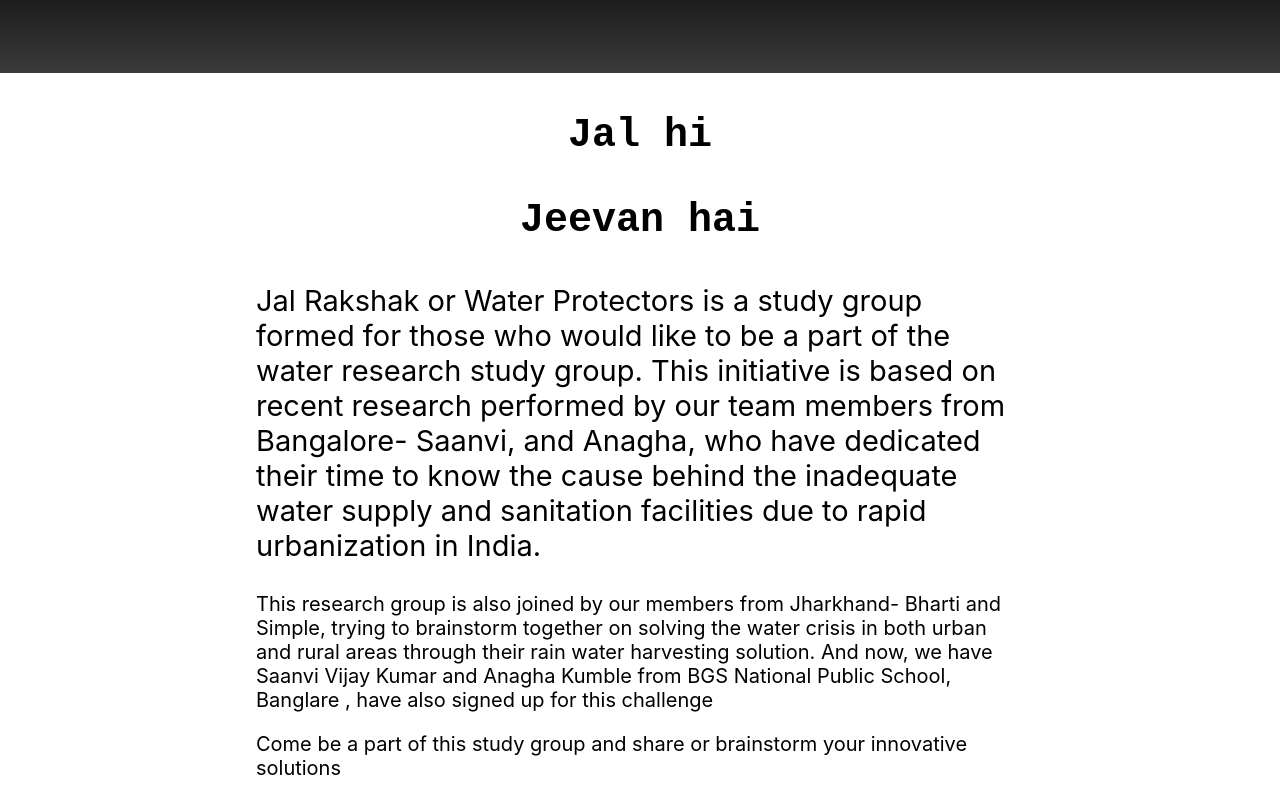
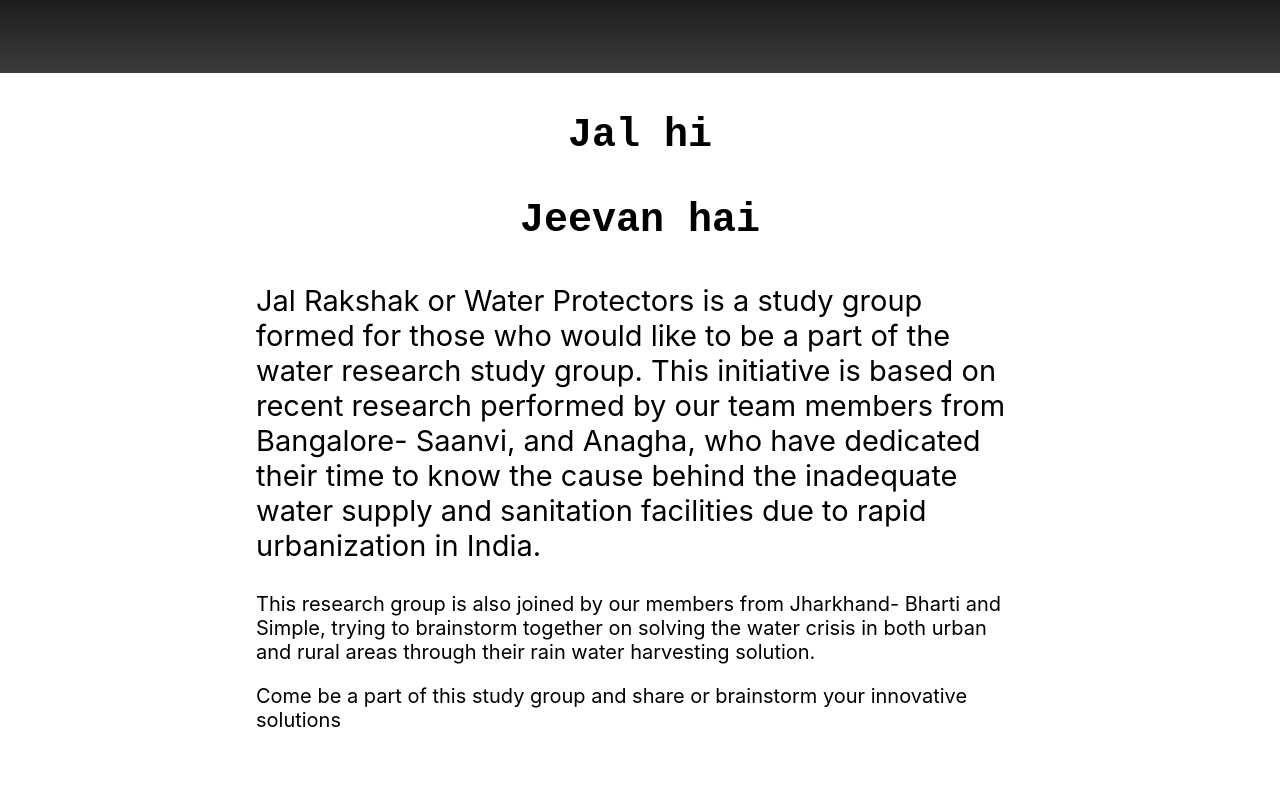
Before and after one commit to charvi16/JalhaitoKalhai, a React (Create React App) app: page /Study in a window 1280 px wide. Shown: the part 527-1327 px from the top of the page. After the commit the page ends 1279 px from the top, so only its background shows below. Built offline with nearby package versions, Linux system fonts and the light colour scheme.

Commit message:
Added some text

```diff
--- a/src/components/about/about.jsx
+++ b/src/components/about/about.jsx
@@ -91,6 +91,7 @@ function About() {
           Jharkhand, took the initiative to prepare this project for the National Students Innovative
           Challenge, a nationwide school challenge/contest run by e-vidyaloka (website:
           <a href="https://www.evidyaloka.org/national-student-innovation-challenge" target="_blank" rel="noopener noreferrer"> e-vidyaloka</a>).
+          And now, we have Saanvi Vijay Kumar and Anagha Kumble, from BGS National Public School in Banglare, have also signed up for this challenge.
         </p>
         <p className='text-3'>
           This project will help us serve the community at large by sharing knowledge about different ways to effectively and efficiently utilize water resources, one such is rainwater harvesting or by creating small water storages where we can store precious rainwater to be utilized later.
--- a/src/components/study/study.jsx
+++ b/src/components/study/study.jsx
@@ -84,7 +84,7 @@ function Study() {
         Jal Rakshak or Water Protectors is a study group formed for those who would like to be a part of the water research study group. This initiative is based on recent research performed by our team members from Bangalore- Saanvi, and Anagha, who have dedicated their time to know the cause behind the inadequate water supply and sanitation facilities due to rapid urbanization in India.
         </p>
         <p className='text-2'>
-          This research group is also joined by our members from Jharkhand- Bharti and Simple, trying to brainstorm together on solving the water crisis in both urban and rural areas through their rain water harvesting solution. And now, we have Saanvi Vijay Kumar and Anagha Kumble from BGS National Public School, Banglare , have also signed up for this challenge
+          This research group is also joined by our members from Jharkhand- Bharti and Simple, trying to brainstorm together on solving the water crisis in both urban and rural areas through their rain water harvesting solution.
         </p>
         <p className='text-3'>
           Come be a part of this study group and share or brainstorm your innovative solutions
```
